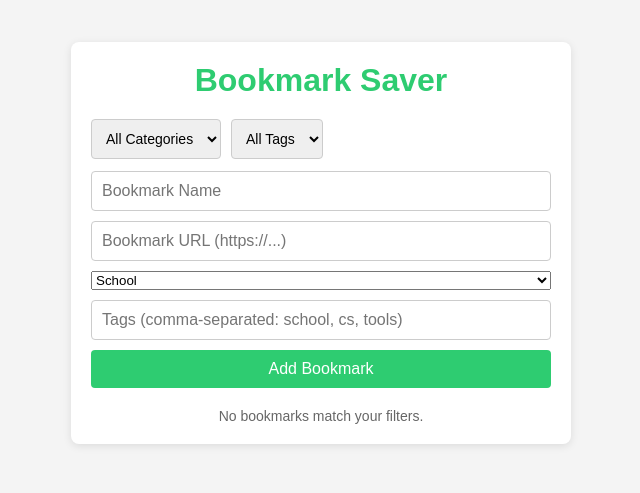
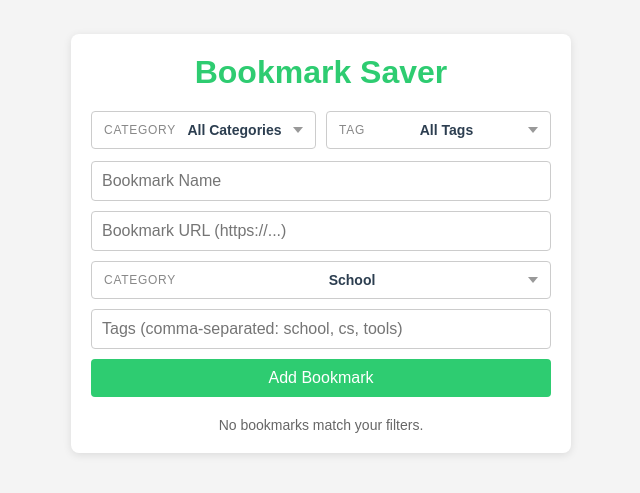
Before and after one commit to PrestonMas/BookmarkSaver, a React (Vite) app: page / in a window 1280 px wide. Shown: the part 157-650 px from the top of the page, without its empty margins (319-959 px from the left). Built offline with nearby package versions, Linux system fonts and the light colour scheme.

Commit message:
fixing drop down ui inconsistencies

```diff
--- a/src/App.jsx
+++ b/src/App.jsx
@@ -1,4 +1,4 @@
-import { useEffect, useMemo, useState } from "react";
+import { useEffect, useMemo, useRef, useState } from "react";
 import "./style.css";
 
 const STORAGE_KEY = "bookmarks_v1";
@@ -102,35 +102,88 @@ export default function App() {
     setTagFilter("");
   }
 
+  function CustomSelect({ label, value, options, onChange }) {
+    const [open, setOpen] = useState(false);
+    const containerRef = useRef(null);
+    const active = options.find((opt) => opt.value === value) || options[0];
+
+    useEffect(() => {
+      function handleClickOutside(event) {
+        if (!containerRef.current?.contains(event.target)) {
+          setOpen(false);
+        }
+      }
+
+      document.addEventListener("mousedown", handleClickOutside);
+      return () => document.removeEventListener("mousedown", handleClickOutside);
+    }, []);
+
+    return (
+      <div className="select" ref={containerRef}>
+        <button
+          className="select-trigger"
+          type="button"
+          onClick={() => setOpen((prev) => !prev)}
+          aria-haspopup="listbox"
+          aria-expanded={open}
+        >
+          <span className="select-label">{label}</span>
+          <span className="select-value">{active.label}</span>
+          <span className="select-caret" aria-hidden="true" />
+        </button>
+        {open && (
+          <ul className="select-menu" role="listbox">
+            {options.map((option) => (
+              <li key={option.value} role="option" aria-selected={option.value === value}>
+                <button
+                  type="button"
+                  className={`select-option${option.value === value ? " active" : ""}`}
+                  onClick={() => {
+                    onChange(option.value);
+                    setOpen(false);
+                  }}
+                >
+                  {option.label}
+                </button>
+              </li>
+            ))}
+          </ul>
+        )}
+      </div>
+    );
+  }
+
+  const categoryOptions = [
+    { value: "All", label: "All Categories" },
+    ...DEFAULT_CATEGORIES.map((c) => ({ value: c, label: c })),
+  ];
+
+  const tagOptions = [
+    { value: "", label: "All Tags" },
+    ...allTags.map((t) => ({ value: t, label: `#${t}` })),
+  ];
+
+  const addCategoryOptions = DEFAULT_CATEGORIES.map((c) => ({ value: c, label: c }));
+
   return (
     <div className="app-container">
       <h1>Bookmark Saver</h1>
 
       {/* Filters */}
       <div className="filters">
-        <select
+        <CustomSelect
+          label="Category"
           value={categoryFilter}
-          onChange={(e) => setCategoryFilter(e.target.value)}
-        >
-          <option value="All">All Categories</option>
-          {DEFAULT_CATEGORIES.map((c) => (
-            <option key={c} value={c}>
-              {c}
-            </option>
-          ))}
-        </select>
+          options={categoryOptions}
+          onChange={setCategoryFilter}
+        />
 
-        <select
+        <CustomSelect
+          label="Tag"
           value={tagFilter}
-          onChange={(e) => setTagFilter(e.target.value)}
-        >
-          <option value="">All Tags</option>
-          {allTags.map((t) => (
-            <option key={t} value={t}>
-              #{t}
-            </option>
-          ))}
-        </select>
+          options={tagOptions}
+          onChange={setTagFilter}
+        />
 
         {tagFilter && (
           <button className="secondary" onClick={clearTagFilter}>
@@ -155,13 +208,12 @@ export default function App() {
           onChange={(e) => setUrl(e.target.value)}
         />
 
-        <select value={category} onChange={(e) => setCategory(e.target.value)}>
-          {DEFAULT_CATEGORIES.map((c) => (
-            <option key={c} value={c}>
-              {c}
-            </option>
-          ))}
-        </select>
+        <CustomSelect
+          label="Category"
+          value={category}
+          options={addCategoryOptions}
+          onChange={setCategory}
+        />
 
         <input
           type="text"
--- a/src/style.css
+++ b/src/style.css
@@ -103,13 +103,6 @@ button:hover {
   flex-wrap: wrap;
 }
 
-.filters select {
-  padding: 10px;
-  border: 1px solid #ccc;
-  border-radius: 4px;
-  font-size: 14px;
-}
-
 button.secondary {
   background-color: #777;
   padding: 10px;
@@ -174,3 +167,95 @@ button.secondary:hover {
   font-size: 14px;
   color: #666;
 }
+
+/* Custom select */
+.select {
+  position: relative;
+  width: 100%;
+  text-align: left;
+}
+
+.filters .select {
+  flex: 1;
+  min-width: 170px;
+}
+
+.select-trigger {
+  width: 100%;
+  padding: 10px 12px;
+  border: 1px solid #ccc;
+  border-radius: 4px;
+  background: #fff;
+  color: #333;
+  font-size: 14px;
+  display: flex;
+  align-items: center;
+  gap: 8px;
+  justify-content: space-between;
+}
+
+.select-trigger:hover {
+  background: #f7f7f7;
+}
+
+.select-label {
+  font-size: 12px;
+  text-transform: uppercase;
+  letter-spacing: 0.06em;
+  color: #888;
+}
+
+.select-value {
+  font-weight: 600;
+  color: #2c3e50;
+  flex: 1;
+}
+
+.select-caret {
+  width: 0;
+  height: 0;
+  border-left: 5px solid transparent;
+  border-right: 5px solid transparent;
+  border-top: 6px solid #999;
+}
+
+.select-menu {
+  position: absolute;
+  top: calc(100% + 6px);
+  left: 0;
+  right: 0;
+  background: #fff;
+  border: 1px solid #ddd;
+  border-radius: 8px;
+  box-shadow: 0 8px 20px rgba(0, 0, 0, 0.08);
+  padding: 6px;
+  z-index: 10;
+  max-height: 240px;
+  overflow-y: auto;
+}
+
+.select-menu li {
+  list-style: none;
+}
+
+.select-option {
+  width: 100%;
+  padding: 8px 10px;
+  border-radius: 6px;
+  border: none;
+  background: transparent;
+  text-align: left;
+  font-size: 14px;
+  color: #333;
+  cursor: pointer;
+}
+
+.select-option:hover {
+  background: #f1f7f2;
+  color: #27ae60;
+}
+
+.select-option.active {
+  background: #2ecc71;
+  color: #fff;
+}
```
